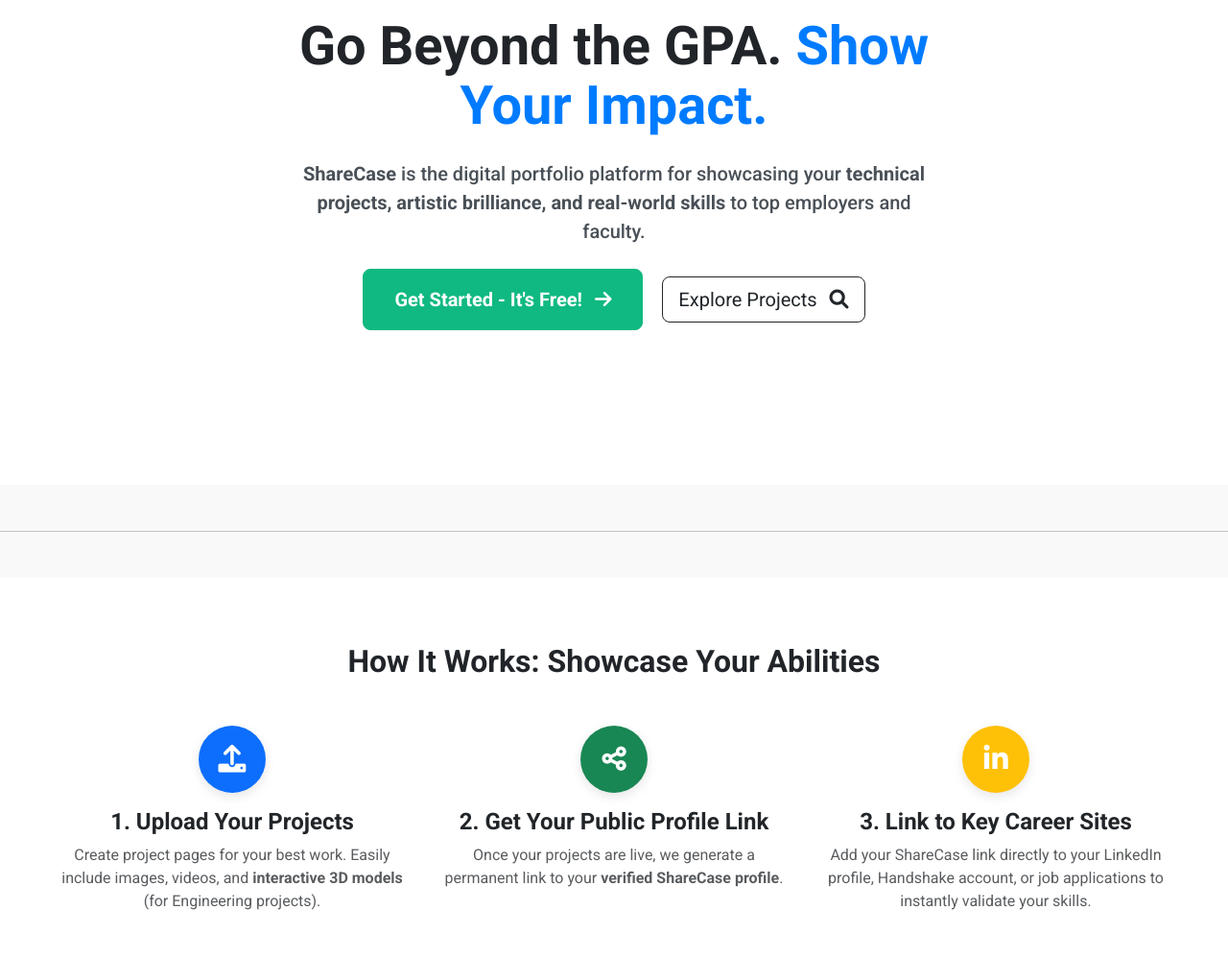
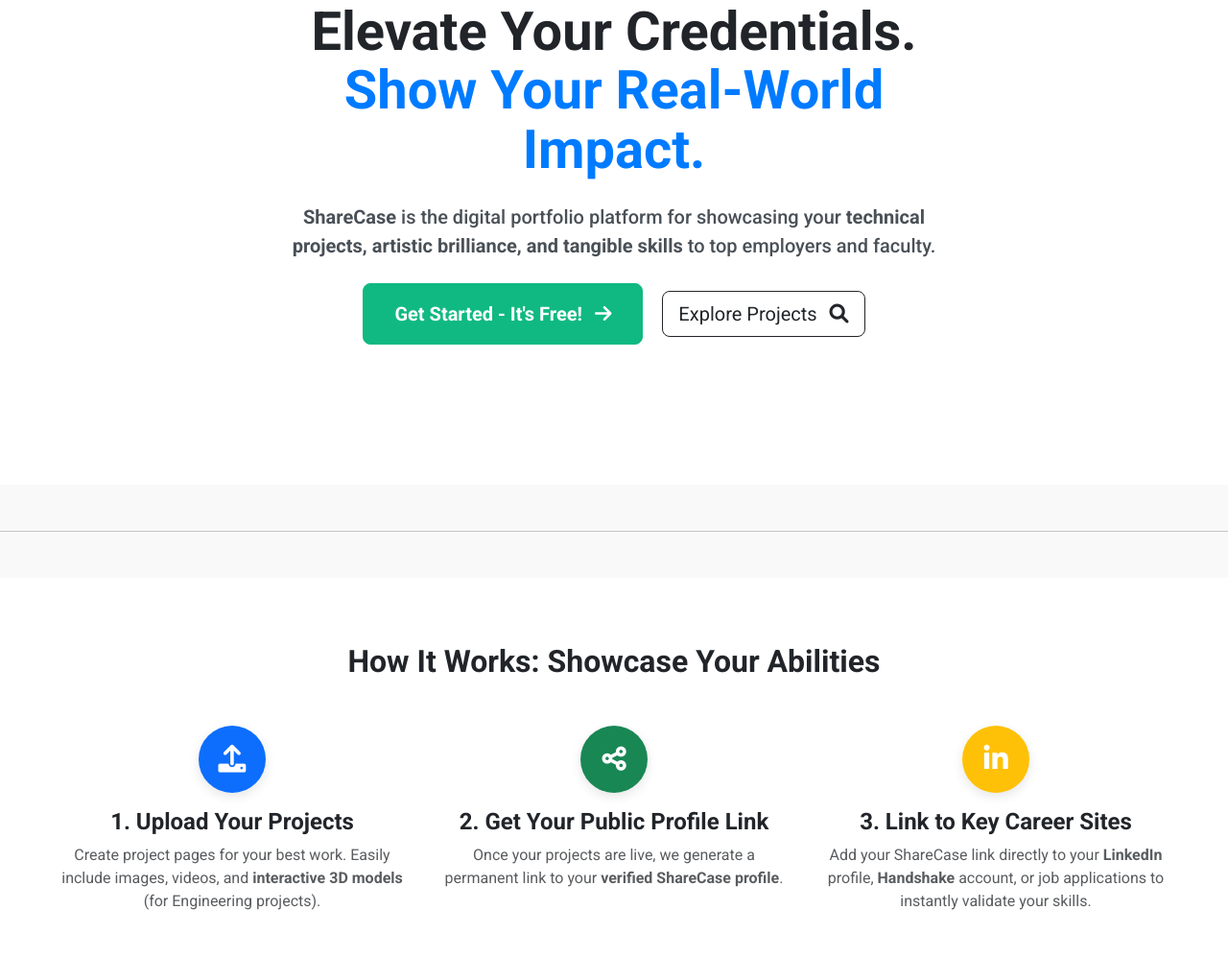
Before and after one commit to bksi37/sharecase, a website: page views/landing.html in a window 1280 px wide. Shown: the part 195-1192 px from the top of the page at 96% size. Drawn offline with nearby package versions, Linux system fonts and the light colour scheme; no server answers.

Commit message:
Landing page fix

```diff
--- a/views/landing.html
+++ b/views/landing.html
@@ -37,10 +37,10 @@
                 <div class="row align-items-center">
                     <div class="col-lg-7 mx-auto">
                         <h1 class="display-3 fw-bold mb-4">
-                            Go Beyond the GPA. <span class="text-primary">Show Your Impact.</span>
+                            Elevate Your Credentials. <span class="text-primary">Show Your Real-World Impact.</span>
                         </h1>
                         <p class="lead mb-4">
-                            <strong>ShareCase</strong> is the digital portfolio platform for showcasing your <strong>technical projects, artistic brilliance, and real-world skills</strong> to top employers and faculty.
+                            <strong>ShareCase</strong> is the digital portfolio platform for showcasing your <strong>technical projects, artistic brilliance, and tangible skills</strong> to top employers and faculty.
                         </p>
                         <a href="/signup.html" class="btn btn-success btn-xl me-3 mb-2 animate__animated animate__pulse">
                             Get Started - It's Free! <i class="fas fa-arrow-right ms-2"></i>
@@ -72,7 +72,7 @@
                     <div class="col-md-4 mb-4">
                         <div class="icon-lg bg-warning text-white mx-auto mb-3"><i class="fab fa-linkedin-in"></i></div>
                         <h4 class="fw-semibold">3. Link to Key Career Sites</h4>
-                        <p class="text-muted">Add your ShareCase link directly to your LinkedIn profile, Handshake account, or job applications to instantly validate your skills.</p>
+                        <p class="text-muted">Add your ShareCase link directly to your <strong>LinkedIn</strong> profile, <strong>Handshake</strong> account, or job applications to instantly validate your skills.</p>
                     </div>
                 </div>
             </div>
@@ -103,7 +103,7 @@
                             <i class="fas fa-file-pdf fa-2x text-warning"></i>
                         </div>
                         <h4 class="fw-semibold">Career Ready Portfolio</h4>
-                        <p class="text-muted">Generate a clean, professional PDF portfolio with custom options—ready for your </strong>internship and job applications.<strong></p>
+                        <p class="text-muted">Generate a clean, professional PDF portfolio with custom options—ready for your <strong>internship and job applications.</strong></p>
                     </div>
                 </div>
             </div>
```
